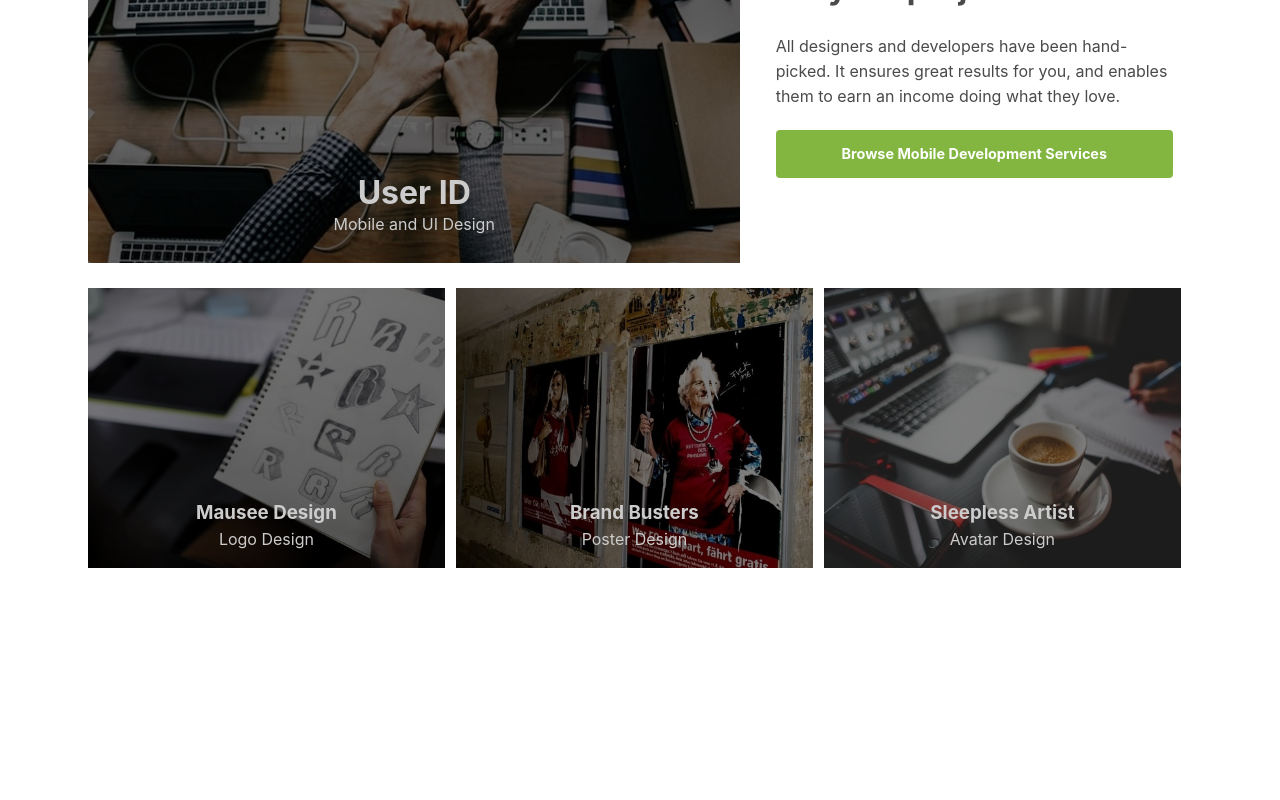
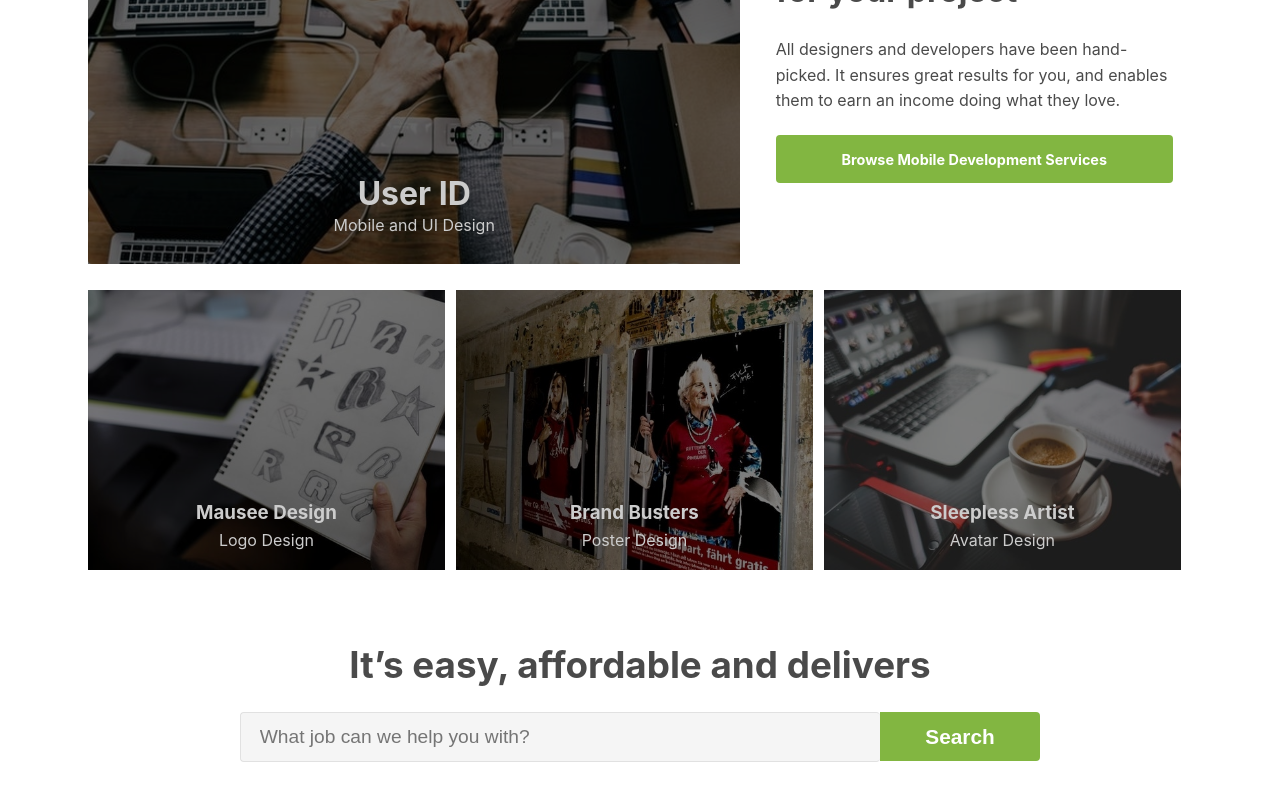
Before and after one commit to ShokadinuEU/development-website, a React (Create React App) app: page / in a window 1280 px wide. Shown: the part 1537-2337 px from the top of the page. Before the commit the page ends 2179 px from the top, so only its background shows below. Built offline with nearby package versions, Linux system fonts and the light colour scheme.

Commit message:
finish the basic style of search form section

```diff
--- a/src/App.css
+++ b/src/App.css
@@ -2,7 +2,7 @@ html {
   font-family: helvetica neue,Helvetica,Arial,lucida grande,sans-serif;
   font-size: 16px;
   color: #333;
-  line-height: 1.5714286;
+  line-height: 1.6;
 }
 * {
   margin: 0;
--- a/src/App.js
+++ b/src/App.js
@@ -4,6 +4,7 @@ import Navbar from './components/headers/navbar/Navbar'
 import Header from './components/headers/header/Header'
 import Categories from './components/body/categories/Categories'
 import Comunity from './components/body/community/Comunity'
+import Search from './components/body/search/Search'
 
 class App extends Component {
   render() {
@@ -13,6 +14,7 @@ class App extends Component {
         <Header />
         <Categories />
         <Comunity />
+        <Search />
       </div>
     );
   }
--- /dev/null
+++ b/src/components/body/search/Search.js
@@ -0,0 +1,22 @@
+import React from 'react'
+import './search.scss'
+
+function Search() {
+  return (
+    <div>
+      <div className="search-main">
+        <div className="search-wrapper">
+          <div className="search-heading">
+            It’s easy, affordable and delivers
+          </div>
+          <form action="#" className="search-form-wrapper">
+              <input type="text" className="search-form-input" placeholder="What job can we help you with? " />
+              <button className="search-form-button">Search</button>
+            </form>
+        </div>
+      </div>
+    </div>
+  )
+}
+
+export default Search
--- /dev/null
+++ b/src/components/body/search/search.scss
@@ -0,0 +1,55 @@
+.search-main {
+  padding: 0 3.2rem;
+  padding-bottom: 2rem;
+  margin-bottom: 5rem;
+}
+
+.search-heading {
+  margin-top: 0;
+  margin-bottom: 1.6rem;
+  text-align: center;
+  font-weight: 700;
+  font-size: 2.3rem;
+  line-height: 1.15;
+  color: #4a4a4a;
+}
+
+.search-form-wrapper {
+  max-width: 800px;
+  margin: 0 auto;
+}
+
+.search-form-input {
+  background-color: #f5f5f5;
+  border-top-right-radius: 0;
+  border-bottom-right-radius: 0;
+  border: 1px solid #e1e1e1;
+  border-right: none;
+  box-shadow: inset 0 0 0 0 transparent;
+  font-size: 1.2rem;
+  line-height: 3rem;
+  color: #232323;
+  display: block;
+  width: 80%;
+  float: left;
+  padding: 0 1.17rem;
+  border-radius: 4px;
+}
+
+.search-form-button {
+  font-size: 1.3rem;
+  line-height: 3.07rem;
+  cursor: pointer;
+  font-weight: 700;
+  color: #fff;
+  padding: 0;
+  display: block;
+  width: 20%;
+  float: left;
+  border-radius: 4px;
+  border-top-left-radius: 0;
+  border-bottom-left-radius: 0;
+  box-shadow: inset 0 0 0 0 transparent;
+  background-color: #82b641;
+  border: 0;
+}
```
